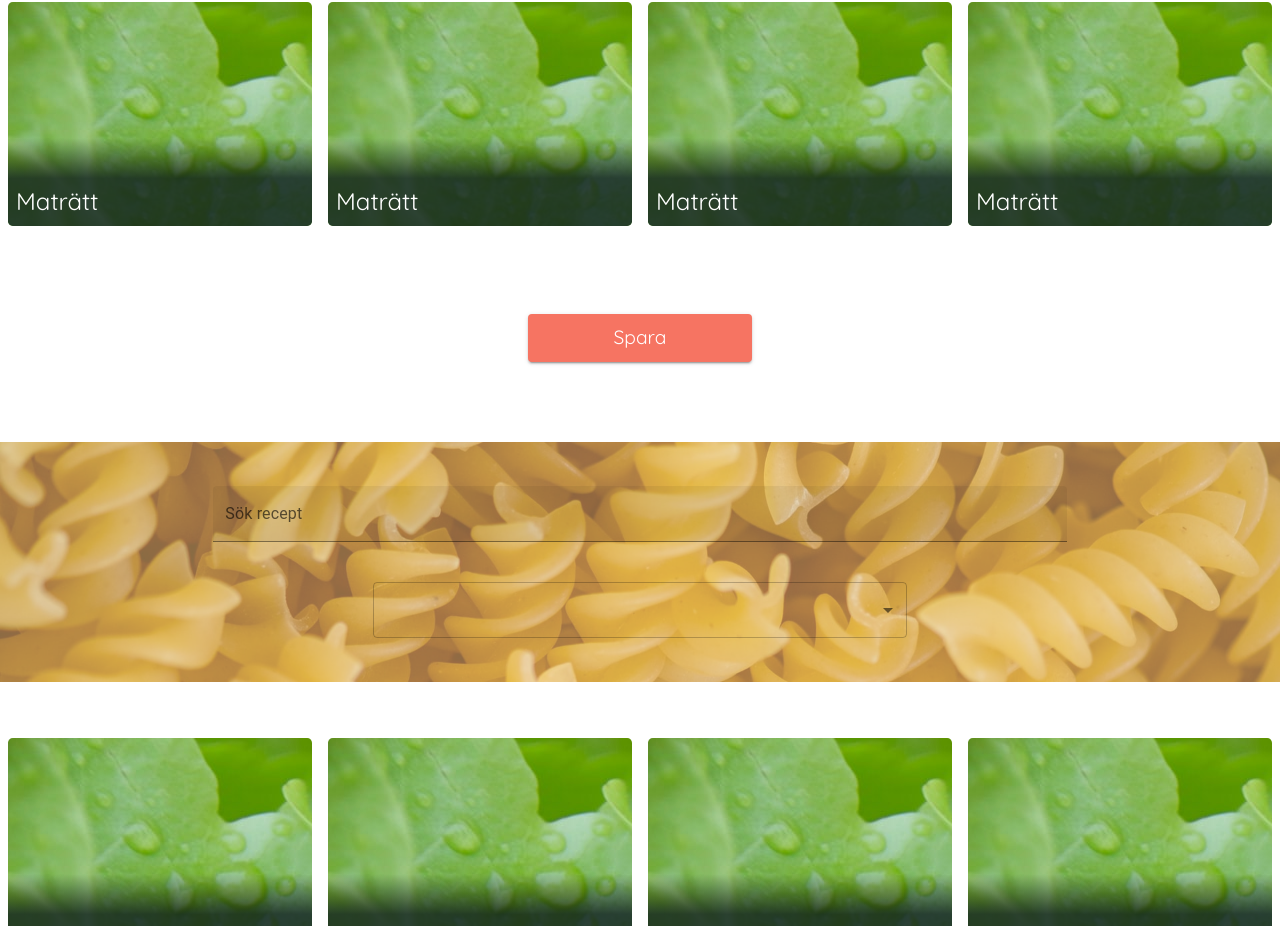
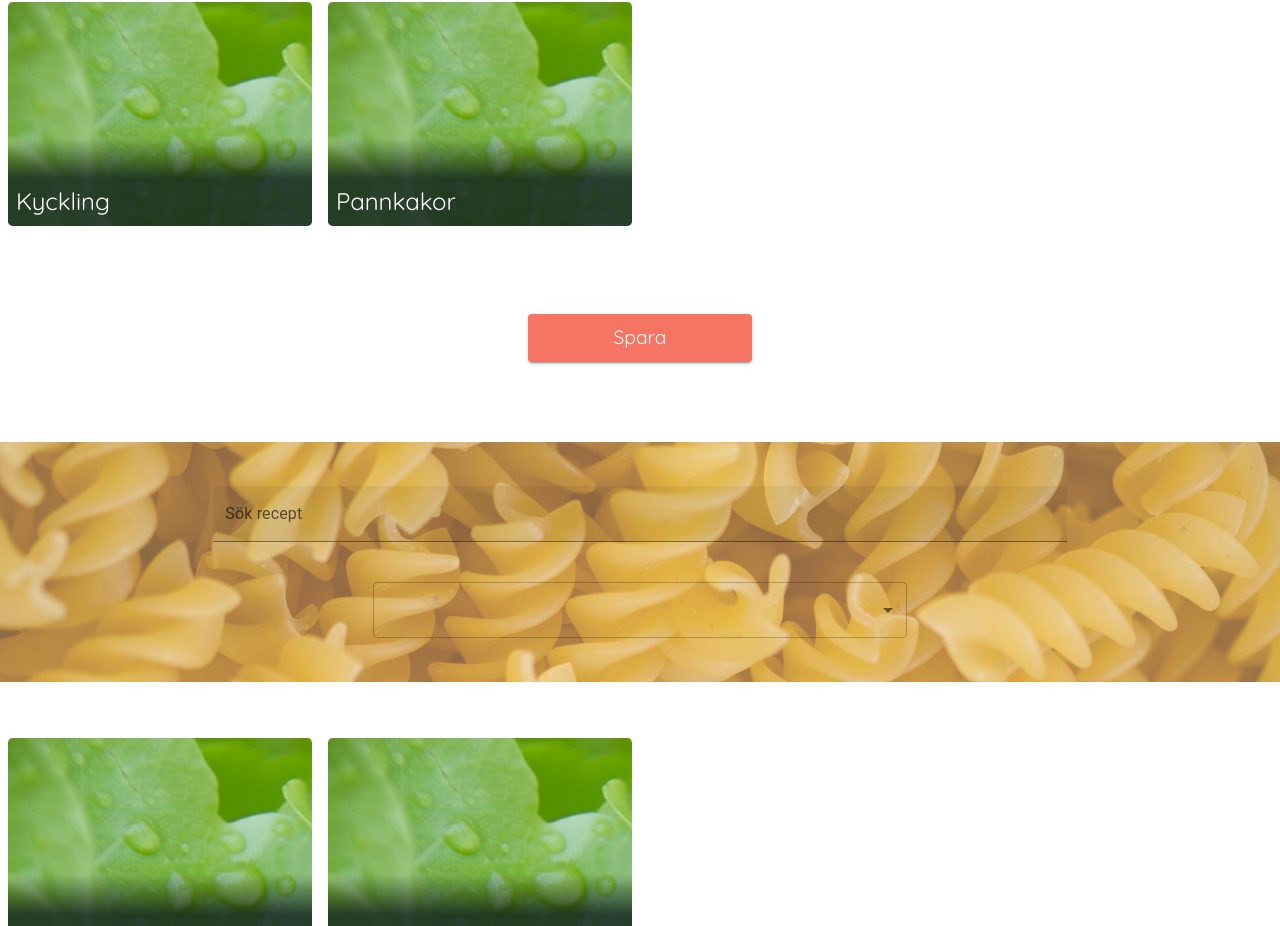
Before and after one commit to JenniferTendell/MealPlanner, a React (Create React App) app: page /recipes in a window 1280 px wide. Shown: the part 518-1444 px from the top of the page. Built offline with nearby package versions, Linux system fonts and the light colour scheme; a web font is replaced by a local one.

Commit message:
Add recipesContext.

```diff
--- a/src/components/App.js
+++ b/src/components/App.js
@@ -4,14 +4,17 @@ import {theme} from '../theme.js';
 
 import Header from './Header';
 import SwitchContent from './SwitchContent';
+import RecipesProvider from "../context/recipesContext.js";
 
 function App() {
   return (
     <BrowserRouter>
-      <ThemeProvider theme={theme}>
-        <Header />
-        <SwitchContent />
-      </ThemeProvider>
+      <RecipesProvider>
+        <ThemeProvider theme={theme}>
+          <Header />
+          <SwitchContent />
+        </ThemeProvider>
+      </RecipesProvider>
     </BrowserRouter>
   );
 }
--- a/src/components/DesignComponents/MealCard.js
+++ b/src/components/DesignComponents/MealCard.js
@@ -1,14 +1,17 @@
 import { makeStyles, Box, Typography } from "@material-ui/core";
 import backgroundImage from '../../assets/salad.jpg';
 
-export default function MealCard() {
+export default function MealCard(props) {
     const style = styles();
+    const { title } = props.recipe;
+
+
     return (
         <Box className={style.root}>
             <Box>
                 <Box className={style.gradient}></Box>
                 <Box className={style.infoContainer}>
-                    <Typography className={style.title} variant='h4'> Maträtt </Typography>
+                    <Typography className={style.title} variant='h4'> {title} </Typography>
                 </Box>
             </Box>
         </Box>
--- a/src/components/DesignComponents/MealsOverview.js
+++ b/src/components/DesignComponents/MealsOverview.js
@@ -1,15 +1,19 @@
 import { Grid, Box, makeStyles } from '@material-ui/core';
+import { useContext } from 'react';
 import MealCard from '../DesignComponents/MealCard';
+import { RecipesContext } from '../../context/recipesContext';
 
 
 export default function MealsOverview() {
     const style = styles();
+    const { allRecipes } = useContext(RecipesContext)
+
     return (
         <Box className={style.root}>
             <Grid container>
-                {Array.from(Array(4)).map((_, index) => (
+                {allRecipes.map((recipe, index) => (
                     <Grid item xs={6} sm={6} md={3} style={{padding: '.5rem'}} key={index}>
-                        <MealCard />
+                        <MealCard recipe={recipe} />
                     </Grid>
                 ))}
             </Grid>
--- a/src/components/DesignComponents/PinkButton.js
+++ b/src/components/DesignComponents/PinkButton.js
@@ -2,13 +2,15 @@ import { Button, makeStyles } from "@material-ui/core";
 
 export default function PinkButton(props) {
     const style = styles();
+    const { buttonText } = props;
+
     return (
         <Button
             variant='contained'
             color='primary'
             className={style.button}
         >
-            {props.buttonText}
+            {buttonText}
         </Button>
     )
 };
--- a/src/components/Recipes/RecipesPage.js
+++ b/src/components/Recipes/RecipesPage.js
@@ -4,9 +4,13 @@ import GoBackButton from "../DesignComponents/GoBackButton";
 import PinkButton from "../DesignComponents/PinkButton";
 import FilterRecipes from "./FilterRecipes";
 import MealCard from "../DesignComponents/MealCard";
+import { useContext } from "react";
+import { RecipesContext } from "../../context/recipesContext";
 
 export default function RecipesPage() {
     const style = styles();
+    const { allRecipes } = useContext(RecipesContext)
+
     return (
         <main className={style.root}>
             <Grid container className={style.grid}>
@@ -18,9 +22,9 @@ export default function RecipesPage() {
             <PinkButton buttonText='Spara' />
             <FilterRecipes />
             <Grid container className={style.grid}>
-                {Array.from(Array(10)).map((_, index) => (
+                {allRecipes.map((recipe, index) => (
                     <Grid item xs={6} sm={6} md={3} style={{padding: '.5rem'}} key={index}>
-                        <MealCard />
+                        <MealCard recipe={recipe}/>
                     </Grid>
                 ))}
             </Grid>
--- /dev/null
+++ b/src/context/recipesContext.js
@@ -0,0 +1,23 @@
+import { createContext } from "react";
+import { recipes } from "../assets/recipes";
+
+// Create context
+export const RecipesContext = createContext();
+
+// Context provider
+const RecipesProvider = ({ children }) => {
+
+    const allRecipes = recipes;
+
+
+    return(
+        <RecipesContext.Provider value={{
+            allRecipes,
+
+        }}>
+            { children }
+        </RecipesContext.Provider>
+    )
+};
+
+export default RecipesProvider;
```
